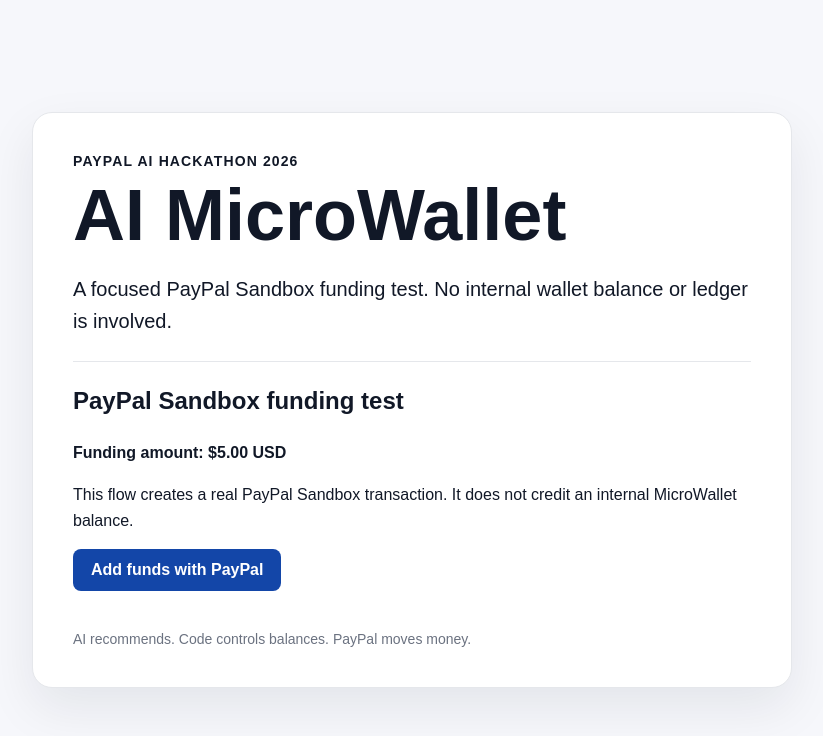
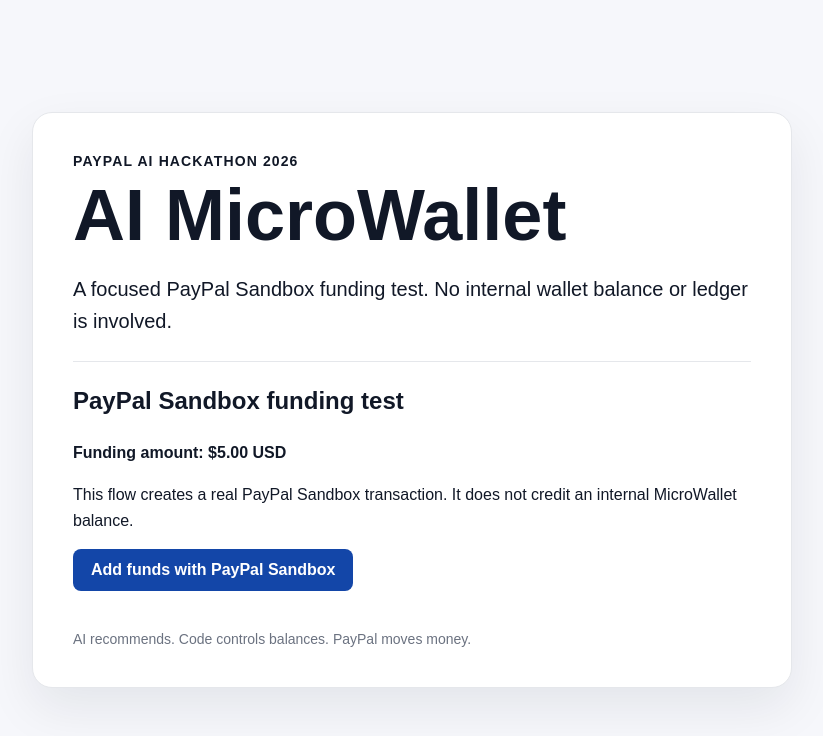
Before and after one commit to oikua66/ai-microwallet, a Next.js app: page / in a window 1280 px wide. Shown: the top 736 px of the page, without its empty margins (228-1051 px from the left). Built offline with nearby package versions, Linux system fonts and the light colour scheme.

Commit message:
H-003: AI Developer correction 4

```diff
--- a/app/components/funding-test.tsx
+++ b/app/components/funding-test.tsx
@@ -82,7 +82,7 @@ export default function FundingTest() {
       <p><strong>Funding amount: $5.00 USD</strong></p>
       <p>This flow creates a real PayPal Sandbox transaction. It does not credit an internal MicroWallet balance.</p>
       <button type="button" onClick={startFunding} disabled={busy || !!receipt}>
-        {busy ? "Processing…" : "Add funds with PayPal"}
+        {busy ? "Processing…" : "Add funds with PayPal Sandbox"}
       </button>
       {busy && new URLSearchParams(typeof window === "undefined" ? "" : window.location.search).get("paypal") === "return" &&
         <p role="status">Verifying the PayPal capture…</p>}
```
Also changed, not shown: 1 other file (tests, documents, lock files or other folders).
